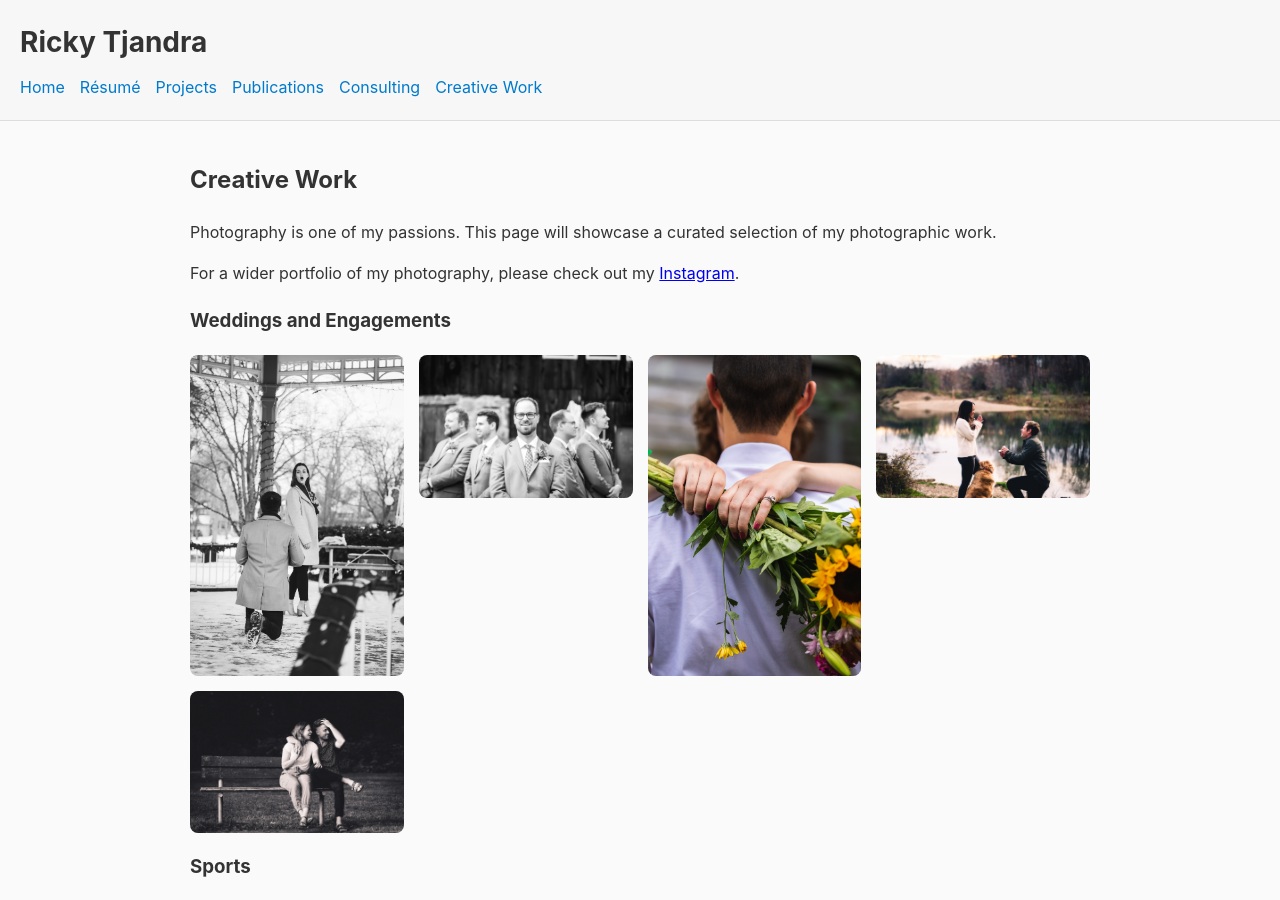
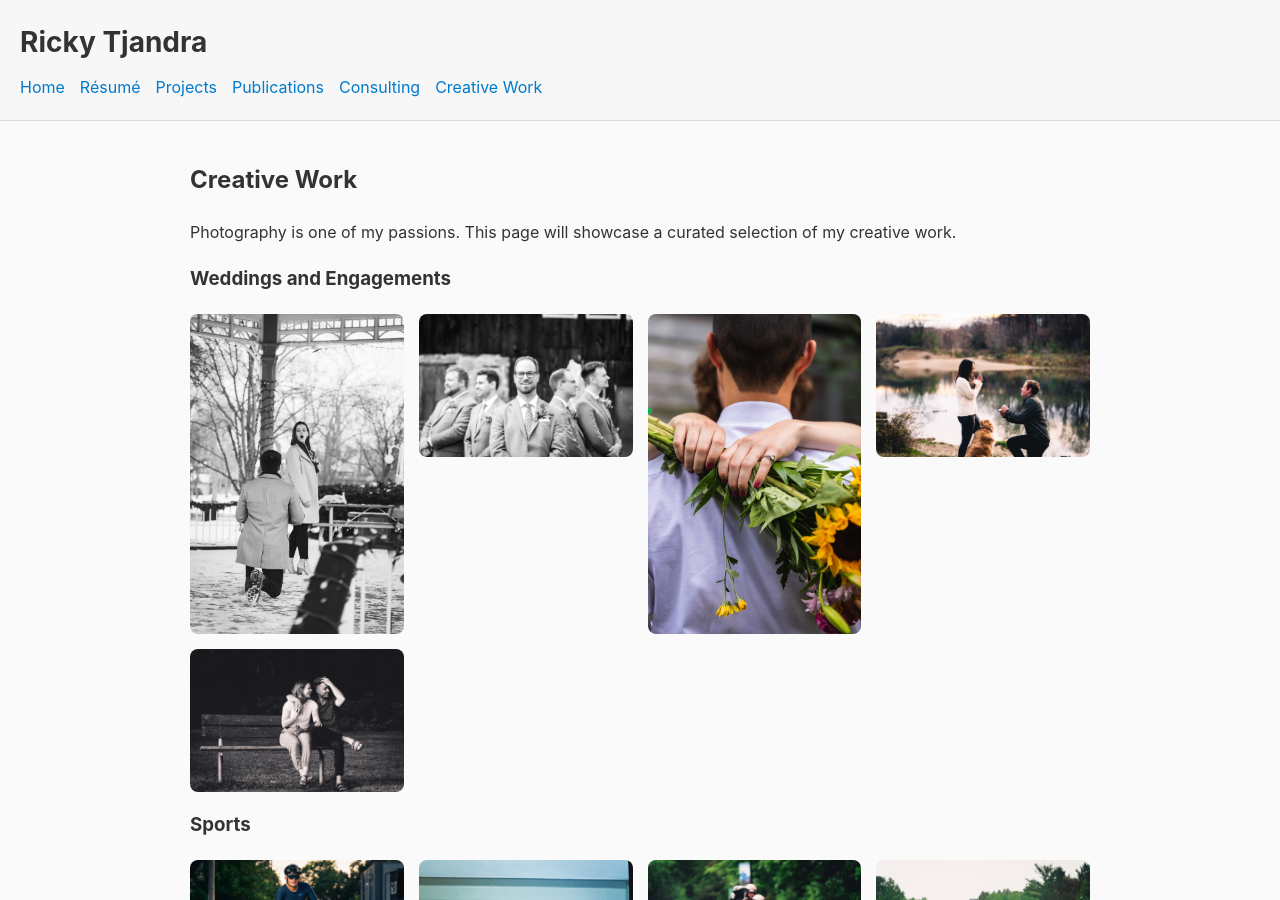
Before and after one commit to r2tjandr/personal-website, a Jekyll site: the page built from creative-work.md, in a window 1280 px wide and 900 px high. Built offline with Jekyll 4.4.1, drawn with Linux system fonts in a browser that asks for light colours.

Commit message:
Update creative-work.md

```diff
--- a/creative-work.md
+++ b/creative-work.md
@@ -6,9 +6,9 @@ permalink: /creative-work
 
 ## Creative Work
 
-Photography is one of my passions. This page will showcase a curated selection of my photographic work.
+Photography is one of my passions. This page will showcase a curated selection of my creative work.
 
-<p>For a wider portfolio of my photography, please check out my <a href="https://www.instagram.com/ricky.tjandra" target="_blank">Instagram</a>.</p>
+
 
 ### Weddings and Engagements
 
@@ -37,8 +37,6 @@ Photography is one of my passions. This page will showcase a curated selection o
 ### Other Work
 
 <div class="photo-gallery">
-  <img src="{{ '/assets/creative/placeholder1.png' | relative_url }}" alt="Other Work photo 1">
-  <img src="{{ '/assets/creative/placeholder2.png' | relative_url }}" alt="Other Work photo 2">
   <img src="{{ '/assets/creative/other1.jpg' | relative_url }}" alt="Other Work photo 3">
   <img src="{{ '/assets/creative/other2.jpg' | relative_url }}" alt="Other Work photo 4">
   <img src="{{ '/assets/creative/other3.jpg' | relative_url }}" alt="Other Work photo 5">
```
